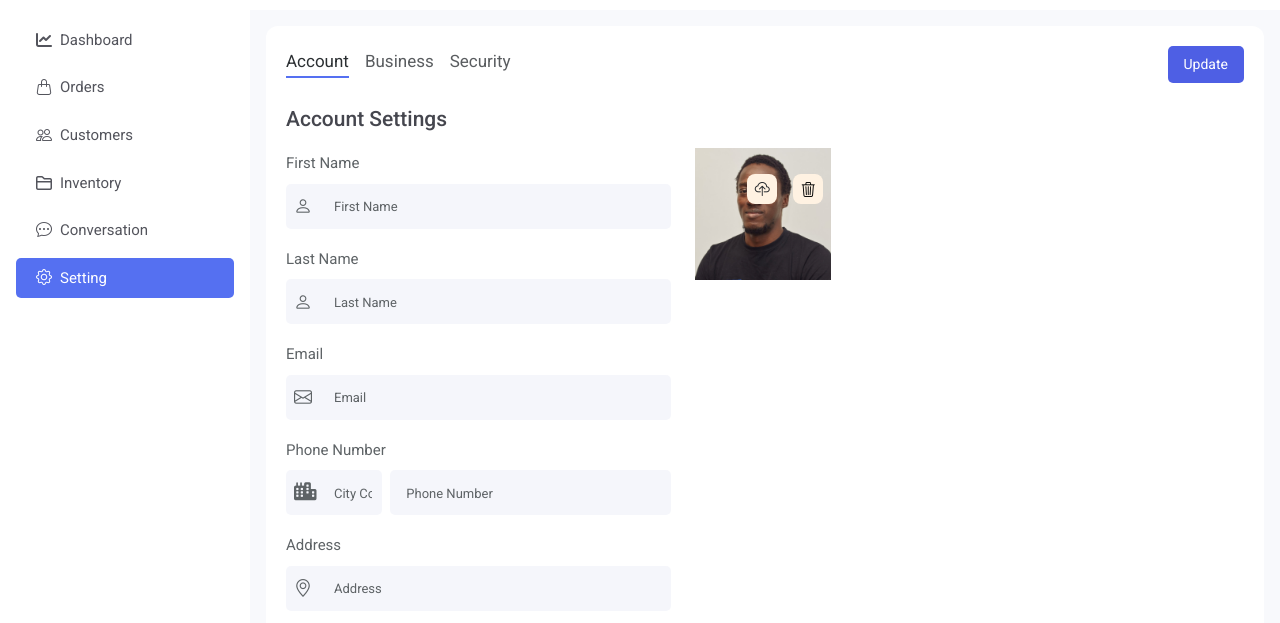
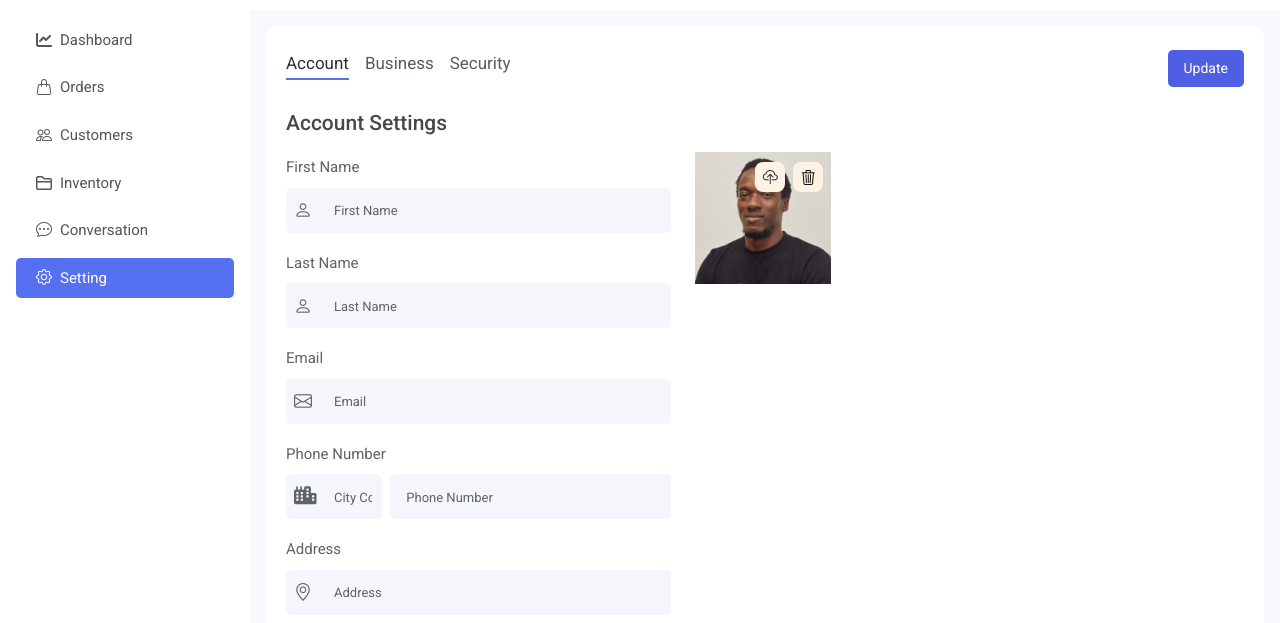
Before and after one commit to puja-dev404/BE_ecommerce, a plain HTML site: page setting.html in a window 1280 px wide. Shown: the part 59-682 px from the top of the page. Drawn offline with nearby package versions, Linux system fonts and the light colour scheme.

Commit message:
push in develop branch

```diff
--- a/assets/css/setting.css
+++ b/assets/css/setting.css
@@ -31,7 +31,7 @@
 }
 
 /* Button Styles */
-.update-btn button {
+.update-btn {
   background-color: #4e5fe4;
   color: #fff;
   font-size: 14px;
@@ -39,18 +39,15 @@
   padding: 8px 16px;
   border-radius: 5px;
   cursor: pointer;
+  margin-top: 4px;
 }
 
-.update-btn button:hover {
+
+.update-btn:hover {
   background-color: #4e5fe4;
+  border: none;
   color: #fff;
 }
-
-.update-btn button:focus {
-  outline: none;
-  box-shadow: none;
-}
-
 
 /* Profile Card */
 .profile-card {
--- a/setting.html
+++ b/setting.html
@@ -98,8 +98,8 @@
                     <h3 class="form-heading text-muted">Security</h3>
                   </div>
                 </div>
-                <div class="col-md-3 text-end update-btn">
-                  <button class="btn btn-purple">Update</button>
+                <div class="col-md-3 text-end ">
+                  <button class="update-btn">Update</button>
                 </div>
               </div>
               <div class="row mt-4">
@@ -202,7 +202,7 @@
                 <div class="profile-card">
                   <div class="image-section text-center">
                     <img src="./assets/images/setting-profile.png" alt="User Profile" class="profile-pic">
-                    <div class="icon-section d-flex justify-content-center gap-3 mt-3">
+                    <div class="icon-section d-flex justify-content-center ">
                       <label class="icon-box-img upload-button">
                         <i class="bi bi-cloud-upload"></i>
                         <input type="file" accept="image/*" class="d-none">
```
Also changed, not shown: assets/css/Inventory.css (+12 -1 lines).
